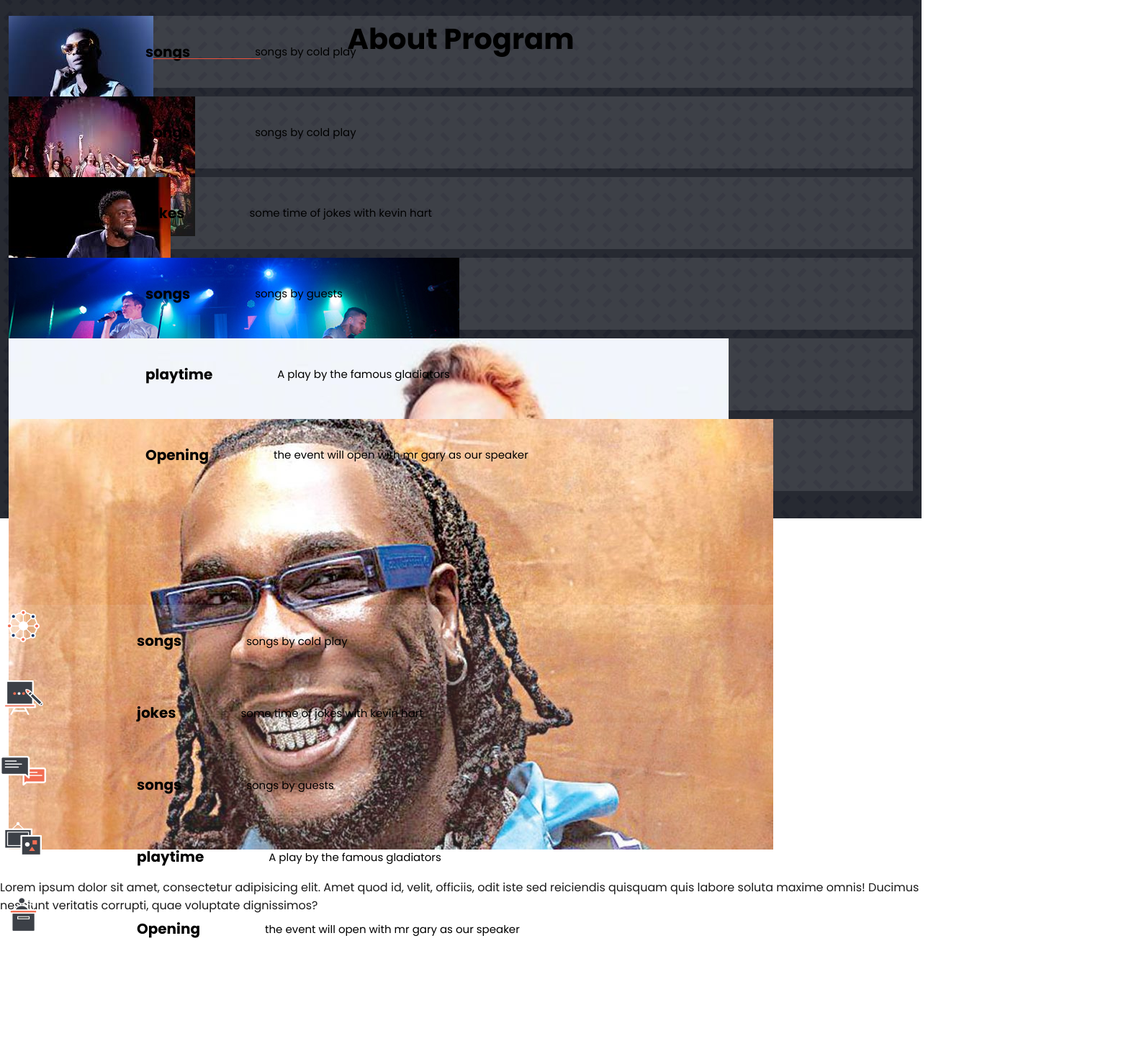
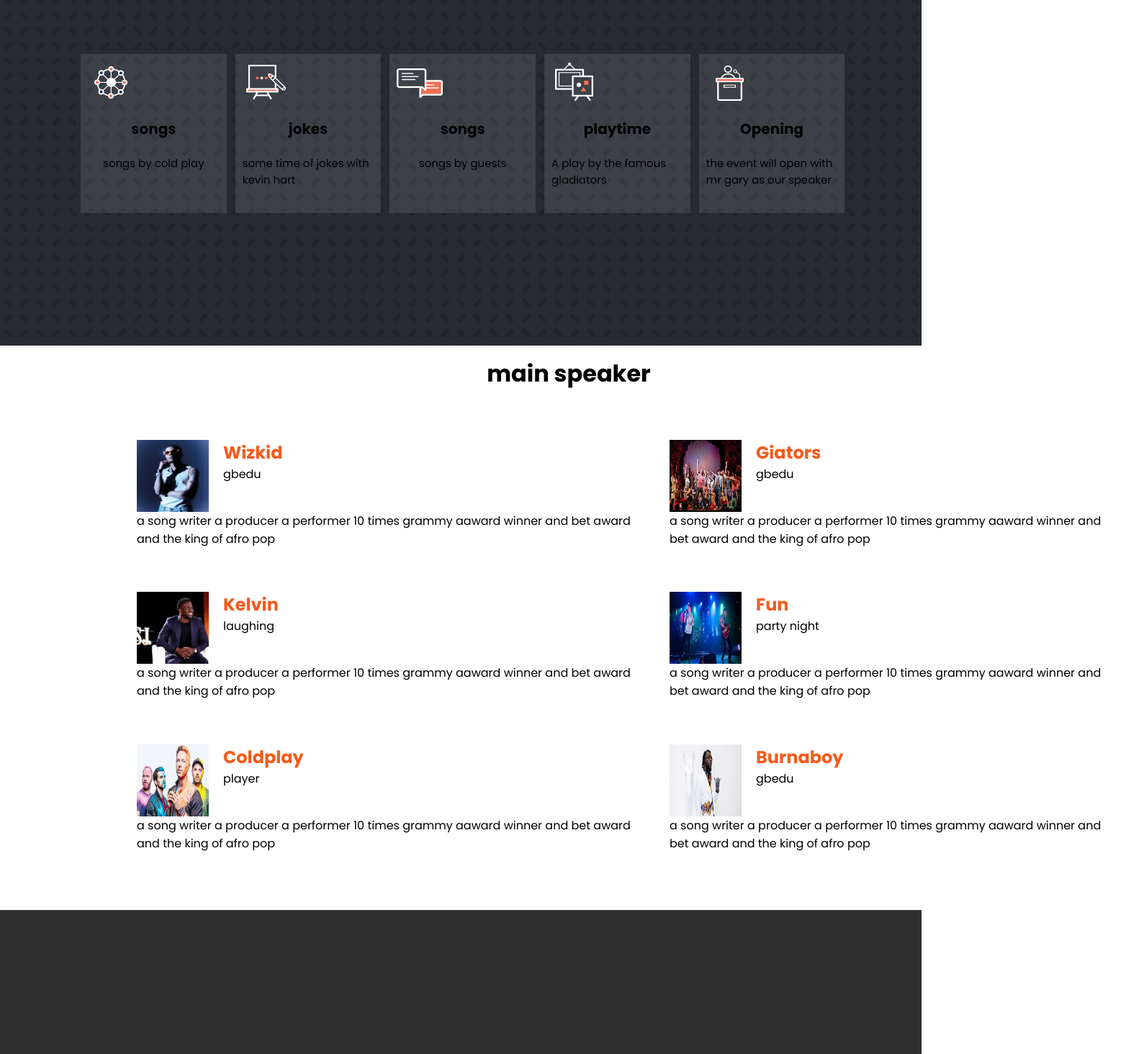
Before and after one commit to devtochit/MicroCapstone1, a plain HTML site: page index.html in a window 1280 px wide. Shown: the part 1080-2544 px from the top of the page at 72% size, 1564 px wide, since content can reach past the window. Before the commit the page ends 2420 px from the top, so only its background shows below. Drawn offline with Linux system fonts and the light colour scheme.

Commit message:
ui fixings

```diff
--- a/css/aboutprogram.css
+++ b/css/aboutprogram.css
@@ -9,36 +9,33 @@
     min-height: 110vh;
     flex-direction: column;
     padding: 12px;
+    width: 128%;
     gap: 12px;
-
-
 }
 .section2 h1 {
     position: relative;
     text-align: center;
     font-size:2.5em ;
-    bottom: 550px;
-
-
+    bottom: 567px;
 }
 .guide-bar{
   position: relative;
   width: 150px;
   height: 16px;
   border-bottom: 1px solid #ef513c;
-  bottom:580px;
-  left:200px
+  bottom:593px;
+  left:296px
 }
 .about-card{
   position: relative;
-  top: 120px;
+  top: 100px;
  display: flex;
  flex-direction: row;
-    width:100%;
+    width:97%;
     height: 100px;
     background: rgba(255, 255, 255, 0.1);
     gap: 90px;
-
+    padding: 10px;
 }
 
 .img-row{
@@ -61,3 +58,49 @@
 place-items: center;
 align-items: center;
 }
+
+
+@media (min-width:  768px){
+
+  .section2{
+    display: flex;
+    justify-content: center;
+     border-top:3px solid rgb(246 91 28);
+     border-image: url(/images/images.jpg) 30 round;
+     background-image: url(/images/pattern_bg.png);
+      background-repeat: repeat;
+      background-color: rgb(39, 42, 50);
+      min-height: 80vh;
+      flex-direction:row;
+      padding: 12px;
+      width: 100%;
+      gap: 12px;
+  }
+  .section2 h1 {
+    position: relative;
+    text-align: center;
+    font-size:2.2em ;
+    bottom: 0px;
+    right: 700px;
+    top: 30px;
+    color: aliceblue;
+
+}
+  .about-card{
+    position: relative;
+    top: 220px;
+   display: flex;
+   flex-direction:column;
+      width:200%;
+      height: 221px;
+      background: rgba(255, 255, 255, 0.1);
+      gap: 21px;
+      padding: 10px;
+      left: 100px;
+  }
+  .guide-bar{
+
+  }
+
+
+}
--- a/css/advertsection.css
+++ b/css/advertsection.css
@@ -3,7 +3,6 @@
 {
 
   min-height: 70vh;
-  padding: 100px;
   display: flex;
   justify-content: space-between;
   align-items: center;
@@ -21,7 +20,7 @@
   position: absolute;
   top: 75px;
   left: 0;
-  width: 100%;
+  width: 128%;
   height: 51%;
   object-fit: cover;
   opacity: 0.1;
@@ -31,7 +30,7 @@
   position: absolute;
   top: 75px;
   left: 0;
-  width: 100%;
+  width: 128%;
   height: 64%;
   background:#f1f1f2;
   mix-blend-mode: overlay;
@@ -79,7 +78,7 @@
   text-align: center;
   margin-bottom: 4px;
   letter-spacing: 0;
-  font: 700 36px Verdana;
+  font:560 30px Verdana;
   color: #575757;
   letter-spacing: -2px;
 
--- /dev/null
+++ b/css/footer.css
@@ -0,0 +1,12 @@
+footer{
+    background-color: rgb(46, 46, 46);
+    width: 128%;
+    height: 200px;
+}
+
+@media (min-width:  768px){
+
+ footer{
+     width: 100%;
+ }
+}
--- a/css/index.css
+++ b/css/index.css
@@ -2,6 +2,8 @@
 @import url('./header.css');
 @import url('./advertsection.css');
 @import url('./aboutprogram.css');
+@import url('./speakerpage.css');
+@import url('./footer.css');
 
 
 *{
--- /dev/null
+++ b/css/speakerpage.css
@@ -0,0 +1,106 @@
+.section3{
+    display: flex;
+    flex-direction: column;
+    gap: 40px;
+    padding: 40px;
+    position: relative;
+    top: 150px;
+}
+.sectionh1 {
+    position: relative;
+    bottom: 1250px;
+    color: #000;;
+    left: 150px;
+    font-size: 2em;
+}
+.guided-bar{
+    position: relative;
+    width: 150px;
+    height: 16px;
+    border-bottom: 1px solid #ef513c;
+    bottom:1293px;
+    left:186px
+}
+.speaker-card{
+
+display: flex;
+flex-direction: column;
+padding: 20px;
+gap: 9px;
+
+
+}
+.speaker-card p{
+    width:50px;
+    height:50px;
+
+}
+
+.speaker{
+    display: flex;
+    flex-direction: row;
+    gap: 20px;
+
+}
+.speaker img {
+width: 100px;
+height: 100px;
+
+}
+.speaker-header{
+    color:  rgb(246 91 28);
+}
+
+
+@media (min-width:  768px){
+
+    .section3{
+        display: grid;
+         grid-template-columns:700px 600px;
+        padding: 40px;
+        place-items: center;
+        position: relative;
+        top: 80px;
+        min-height: 98vh;
+        left: 150px;
+    }
+    .sectionh1 {
+        position: relative;
+        bottom: 750px;
+        color: #000;;
+        left: 250px;
+        font-size: 2em;
+    }
+    .guided-bar{
+        display: none;
+    }
+    .speaker-card{
+    display: flex;
+    flex-direction: column;
+    padding: 20px;
+    gap: 9px;
+    }
+
+    .speaker-card p{
+        width:50px;
+        height:50px;
+
+    }
+
+    .speaker{
+        display: flex;
+        flex-direction: row;
+        gap: 20px;
+
+    }
+    .speaker img {
+    width: 100px;
+    height: 100px;
+
+    }
+    .speaker-header{
+        color:  rgb(246 91 28);
+    }
+
+
+}
--- a/index.html
+++ b/index.html
@@ -14,22 +14,24 @@
     <header>
         <div class="topnav">
             <nav>
-                <li>hello </li>
-                <li> hey</li>
-                <li>jui</li>
+                <li><i class="fa-brands fa-instagram-square"></i></li>
+                <li> <i class="fa-brands fa-twitter"></i></li>
+                <li><i class="fa-brands fa-facebook"></i></li>
             </nav>
         </div>
         <div class="mainnav">
+            <h1 class="main-h1"> The chance</h1>
             <nav>
                 <li>About </li>
                 <li> Contact</li>
                 <li> Sponsor</li>
                 <li>News</li>
-                <button> Buy Ticket now</button>
+                <button class="main-button"> Buy Ticket now</button>
             </nav>
         </div>
 
         <div class="toggle">
+            <h1 class="main-h2"> The Chance</h1>
         </div>
     </header>
 
@@ -63,12 +65,19 @@
     </div>
 
     <div class="section3">
-        <p>Lorem ipsum dolor sit amet, consectetur adipisicing elit. Amet quod id, velit, officiis, odit iste sed
-            reiciendis quisquam quis labore soluta maxime omnis! Ducimus nesciunt veritatis corrupti, quae voluptate
-            dignissimos?</p>
+        <h2 class="sectionh1"> main speaker</h2>
+        <div class="guided-bar"></div>
     </div>
-    <script src="/js/aboutprogram.js"></script>
-    <script src="js/speakersdata.js"></script>
+
+    <div class="section4">
+
+    </div>
+    <footer class=" footer">
+
+    </footer>
+    <script src="js/aboutProgram.js"></script>
+    <script src="/js/speakerdata.js"></script>
+    <script src="https://kit.fontawesome.com/e0e8402a60.js" crossorigin="anonymous"></script>
 </body>
 
 </html>
--- a/js/aboutprogram.js
+++ b/js/aboutprogram.js
@@ -1,58 +1,52 @@
 
 
 
-const speakersData = [
+const programData = [
 
     {
         id: '1',
         name: 'Opening',
         description: 'the event will open with mr gary as our speaker',
-        featured_image2: '../images/Burn.jpg',
+        featured_image2: '../images/program_icon_01.png',
     },
 
     {
         id: '2',
         name: 'playtime',
         description: 'A play by the famous gladiators ',
-        featured_image2: '../images/coldplay.jpg',
+        featured_image2: '../images/program_icon_02.png',
     },
     {
         id: '3',
         name: 'songs',
         description: 'songs by guests ',
-        featured_image2: '../images/fun.jpg',
+        featured_image2: '../images/program_icon_03.png',
     },
     {
         id: '4',
         name: 'jokes',
         description: 'some time of jokes with kevin hart',
-        featured_image2: '../images/kelvin.jpg',
+        featured_image2: '../images/program_icon_04.png',
     },
     {
         id: '5',
         name: 'songs ',
         description: 'songs by cold play ',
-        featured_image2: '../images/play.jpg',
-    },
-    {
-        id: '6',
-        name: 'songs ',
-        description: 'songs by cold play ',
-        featured_image2: '../images/wizkid.jpg',
+        featured_image2: '../images/program_icon_05.png',
     },
 ]
 
-const dynamicdatas = document.querySelector('.section2')
-for (let a = 0; a < speakersData.length; a++) {
-    const getHtmls = document.querySelector('.section2').innerHTML
-    const id = speakersData[a].id
-    dynamicdatas.innerHTML = `
+const dynamicdata = document.querySelector('.section2')
+for (let a = 0; a < programData.length; a++) {
+    const getHtml = document.querySelector('.section2').innerHTML
+    const id = programData[a].id
+    dynamicdata.innerHTML = `
 
      <div class = 'about-card' ${id}>
-     <div class='img-row'>   <img src =${speakersData[a].featured_image2}  ${id}></div>
-      <h2 class="about-header">  ${speakersData[a].name}</h2>
-      <p>   ${speakersData[a].description}</p>
+     <div class='img-row'>   <img src =${programData[a].featured_image2}  ${id}></div>
+      <h2 class="about-header">  ${programData[a].name}</h2>
+      <p>   ${programData[a].description}</p>
      </div>
 
-    ${getHtmls}`
+    ${getHtml}`
 }
--- /dev/null
+++ b/js/speakerdata.js
@@ -0,0 +1,69 @@
+
+
+
+const speakersData = [
+
+    {
+        id: '1',
+        name: 'Burnaboy',
+        span: 'gbedu',
+        description: ' a song writer a producer a performer 10 times grammy aaward winner and bet award and the king of afro pop',
+        featured_image2: '../images/Burna.png',
+    },
+
+    {
+        id: '2',
+        name: 'Coldplay',
+        span: 'player',
+        description: ' a song writer a producer a performer 10 times grammy aaward winner and bet award and the king of afro pop',
+        featured_image2: '../images/coldplay.jpg',
+    },
+    {
+        id: '3',
+        name: 'Fun',
+        span: 'party night',
+        description: ' a song writer a producer a performer 10 times grammy aaward winner and bet award and the king of afro pop',
+        featured_image2: '../images/fun.jpg',
+    },
+    {
+        id: '4',
+        name: 'Kelvin',
+        span: 'laughing',
+        description: ' a song writer a producer a performer 10 times grammy aaward winner and bet award and the king of afro pop',
+        featured_image2: '../images/kelvin.jpg',
+    },
+    {
+        id: '5',
+        name: 'Giators',
+        span: 'gbedu',
+        description: ' a song writer a producer a performer 10 times grammy aaward winner and bet award and the king of afro pop',
+        featured_image2: '../images/play.jpg',
+    },
+    {
+        id: '6',
+        name: 'Wizkid ',
+        span: 'gbedu',
+        description: ' a song writer a producer a performer 10 times grammy aaward winner and bet award and the king of afro pop',
+        featured_image2: '../images/wizkid.jpg',
+    },
+]
+
+const dynamicdatas = document.querySelector('.section3')
+for (let a = 0; a < speakersData.length; a++) {
+    const getHtmls = document.querySelector('.section3').innerHTML
+    const id = speakersData[a].id
+    dynamicdatas.innerHTML = `
+
+     <div class = 'speakers-card' ${id}>
+     <div class='speaker'>
+      <img src =${speakersData[a].featured_image2}>
+     <div>
+      <h2 class="speaker-header">  ${speakersData[a].name}</h2>
+     <span> ${speakersData[a].span} </span>
+     </div>
+     </div>
+      <p>   ${speakersData[a].description}</p>
+     </div>
+
+    ${getHtmls}`
+}
--- a/js/speakersdata.js
+++ /dev/null
@@ -1,52 +0,0 @@
-
-
-
-const programData = [
-
-    {
-        id: '1',
-        name: 'Opening',
-        description: 'the event will open with mr gary as our speaker',
-        featured_image2: '../images/program_icon_01.png',
-    },
-
-    {
-        id: '2',
-        name: 'playtime',
-        description: 'A play by the famous gladiators ',
-        featured_image2: '../images/program_icon_02.png',
-    },
-    {
-        id: '3',
-        name: 'songs',
-        description: 'songs by guests ',
-        featured_image2: '../images/program_icon_03.png',
-    },
-    {
-        id: '4',
-        name: 'jokes',
-        description: 'some time of jokes with kevin hart',
-        featured_image2: '../images/program_icon_04.png',
-    },
-    {
-        id: '5',
-        name: 'songs ',
-        description: 'songs by cold play ',
-        featured_image2: '../images/program_icon_05.png',
-    },
-]
-
-const dynamicdata = document.querySelector('.section3')
-for (let a = 0; a < programData.length; a++) {
-    const getHtml = document.querySelector('.section3').innerHTML
-    const id = programData[a].id
-    dynamicdata.innerHTML = `
-
-     <div class = 'about-card' ${id}>
-     <div class='img-row'>   <img src =${programData[a].featured_image2}  ${id}></div>
-      <h2 class="about-header">  ${programData[a].name}</h2>
-      <p>   ${programData[a].description}</p>
-     </div>
-
-    ${getHtml}`
-}
```
Also changed, not shown: css/header.css (+27 -0 lines), images/Burna-Boy_AllAfrica.png (added), images/burna.png (added), images/red.png (renamed from images/png-transparent-yellow-and-orange-abstract-illustration-color-ink-color-ink-splashes-material-conversion-1-color-splash-splash-text.png).
